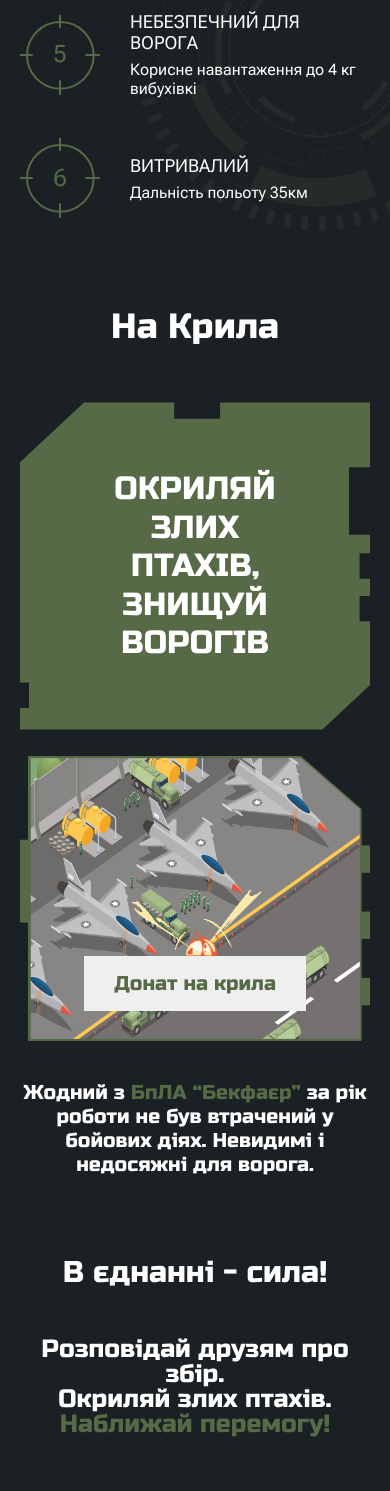
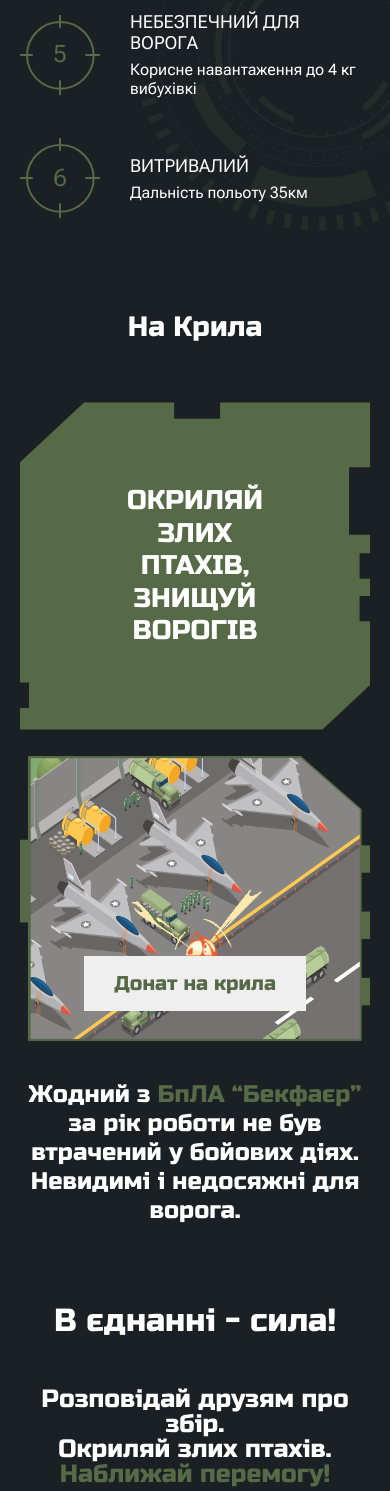
Before and after one commit to baza-trainee/79_brigadge_fundraising, a React (Create React App) app: page / in a window 390 px wide. Shown: the part 5707-7198 px from the top of the page. Built offline with nearby package versions, Linux system fonts and the light colour scheme.

Commit message:
changes-font-size

```diff
--- a/src/components/Strength/Strength.module.css
+++ b/src/components/Strength/Strength.module.css
@@ -50,7 +50,6 @@
   padding: 28.5px 96px;
   text-align: end;
   transition: all 0.3s ease;
-
 }
 
 .strength-share-btn:hover {
@@ -83,6 +82,7 @@
 
   .strength-img {
     transform: rotate(90deg);
+    width: 200px;
     margin: 50px 0;
   }
 }
@@ -103,7 +103,6 @@
   }
 
   .strength-img {
-    height: 100px;
     margin: 50px 0;
   }
 
@@ -113,7 +112,7 @@
   }
 
   .strength-title {
-    font-size: 30px;
+    font-size: 32px;
     line-height: 1;
   }
 }
--- a/src/components/Wings/Wings.module.css
+++ b/src/components/Wings/Wings.module.css
@@ -55,8 +55,8 @@
     position: absolute;
     text-transform: uppercase;
     padding: 0 10px;
-    font-size: 48px;
-    line-height: 67px;
+    font-size: 40px;
+    line-height: 1.2;
     top: 50%;
     left: 50%;
     transform: translate(-50%, -50%);
@@ -101,7 +101,7 @@
     }
 
     .wings-block1-text {
-        font-size: 32px;
+        font-size: 27px;
         line-height: 1.2;
     }
 }
@@ -142,7 +142,7 @@
 
 @media (max-width: 480px) {
     .wings-title {
-        font-size: 35px;
+        font-size: 28px;
     }
 
     .wings-content-wrapper {
@@ -154,7 +154,7 @@
     }
 
     .wings-text {
-        font-size: 20px;
+        font-size: 24px;
         text-align: center;
     }
 
```
Lines whose indentation alone changed are shown as unchanged.
